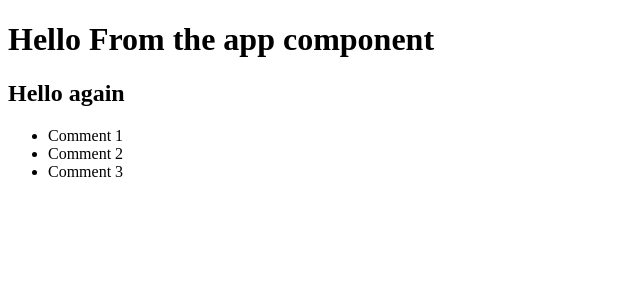
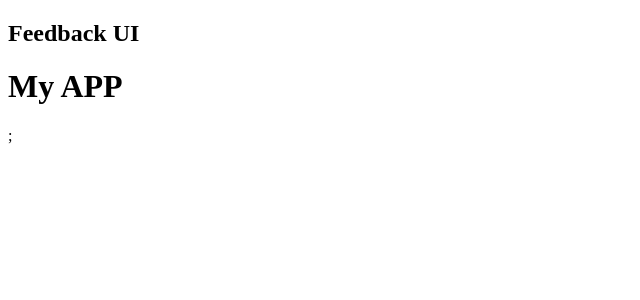
Before and after one commit to ccpretorius/feedback-app, a React (Create React App) app: page / in a window 1280 px wide. Shown: the top 300 px of the page, without its empty margins (0-640 px from the left). Built offline with nearby package versions, Linux system fonts and the light colour scheme.

Commit message:
Passing default props when not passing props

```diff
--- a/package.json
+++ b/package.json
@@ -34,5 +34,8 @@
       "last 1 firefox version",
       "last 1 safari version"
     ]
+  },
+  "devDependencies": {
+    "@babel/plugin-proposal-private-property-in-object": "^7.21.11"
   }
 }
--- a/src/App.js
+++ b/src/App.js
@@ -1,20 +1,12 @@
+import Header from "./components/Header";
+
 function App() {
-  const comments = [
-    { id: 1, text: "Comment 1" },
-    { id: 2, text: "Comment 2" },
-    { id: 3, text: "Comment 3" },
-  ];
   return (
     <>
-      <h1>Hello From the app component</h1>
-      <h2>Hello again</h2>
-      <ul>
-        <div className="comments">
-          {comments.map((comment, index) => (
-            <li key={index}>{comment.text}</li>
-          ))}
-        </div>
-      </ul>
+      <Header />
+      <div className="container">
+        <h1>My APP</h1>;
+      </div>
     </>
   );
 }
--- /dev/null
+++ b/src/components/Header.jsx
@@ -0,0 +1,15 @@
+function Header({ text }) {
+  return (
+    <header>
+      <div className="container">
+        <h2>{text}</h2>
+      </div>
+    </header>
+  );
+}
+
+Header.defaultProps = {
+  text: "Feedback UI",
+};
+
+export default Header;
```
Also changed, not shown: 1 other file (tests, documents, lock files or other folders).
